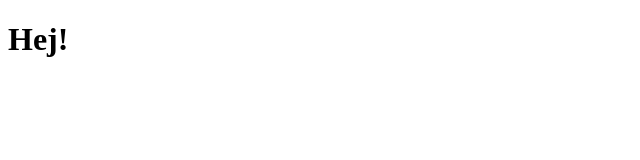
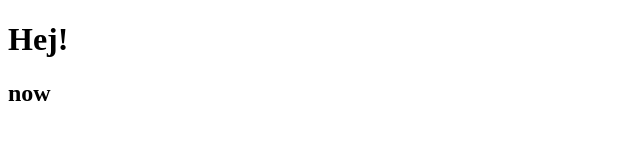
Before and after one commit to AndreaDemSeferi/prog1, a plain HTML site: page index.html in a window 1280 px wide. Shown: the full height of the page, 0-640 px from the left. Drawn offline with Linux system fonts and the light colour scheme.

Commit message:
la till text till index

```diff
--- a/index.html
+++ b/index.html
@@ -8,5 +8,6 @@
 </head>
 <body>
     <h1>Hej!</h1>
+    <h2>now</h2>
 </body>
 </html>
```
